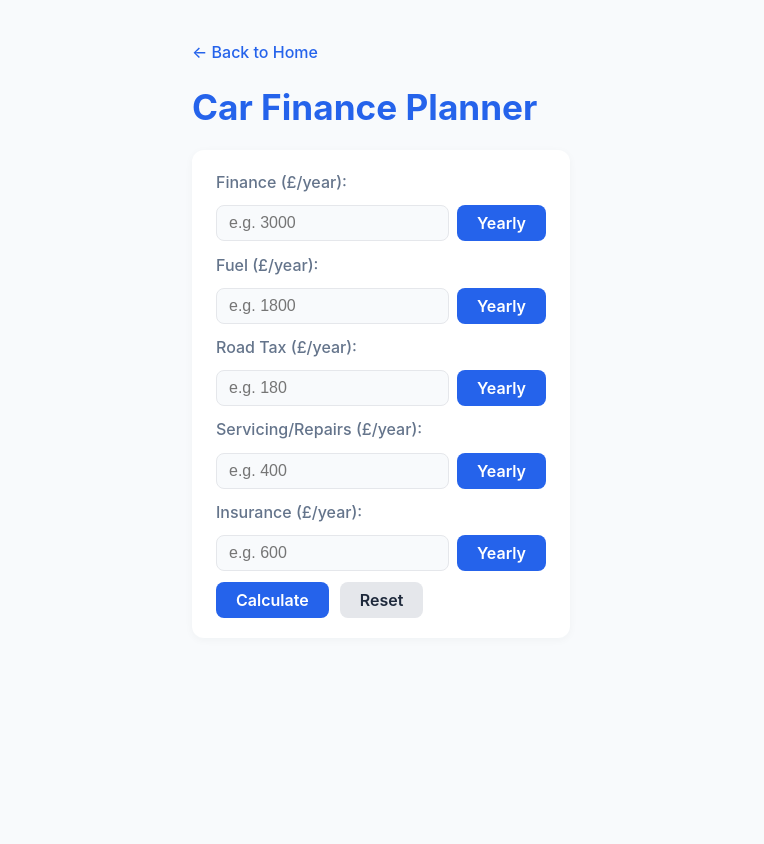
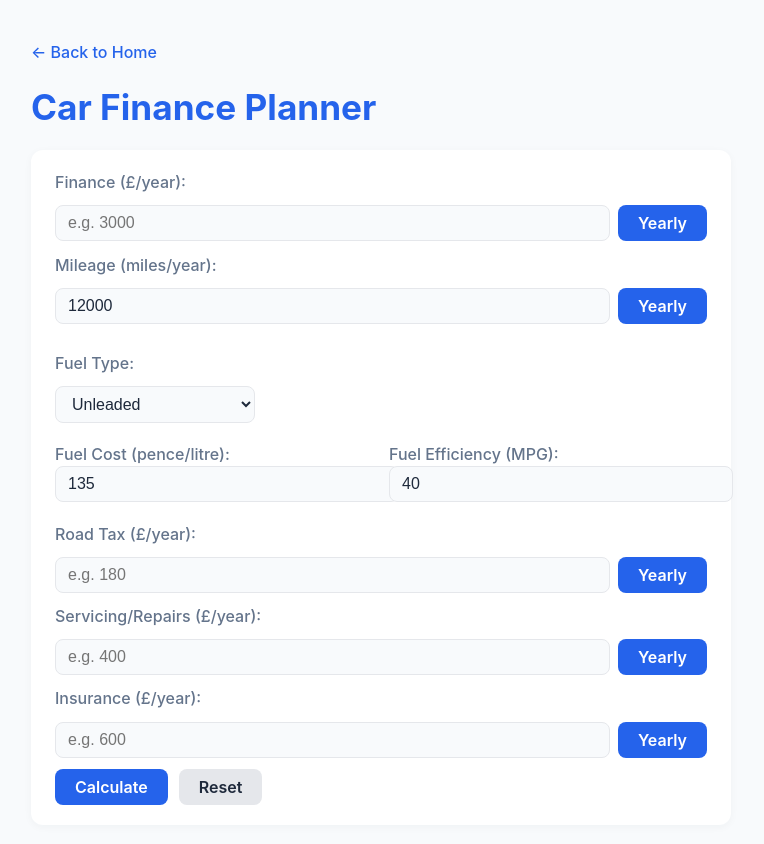
Before and after one commit to nbetts/vibe-finance-planner, a React (Vite) app: page /car-finance in a window 1280 px wide. Shown: the top 844 px of the page, without its empty margins (259-1023 px from the left). Built offline with nearby package versions, Linux system fonts and the light colour scheme.

Commit message:
improved fuel cost calculation

```diff
--- a/src/constants.ts
+++ b/src/constants.ts
@@ -1,3 +1,4 @@
+export const LITRES_PER_GALLON = 4.54609;
 export const MONTHS_PER_YEAR = 12;
 export const WEEKS_PER_YEAR = 52;
 export const WORKDAYS_PER_YEAR = 260; // 5 days/week * 52 weeks
--- a/src/pages/car-finance-planner/carFinanceCalculations.ts
+++ b/src/pages/car-finance-planner/carFinanceCalculations.ts
@@ -1,16 +1,42 @@
 
 import type { CarFinanceInputs, CarFinanceBreakdown } from './types';
 import { MONTHS_PER_YEAR } from '../../constants';
+import { LITRES_PER_GALLON } from '../../constants';
 
 function parse(v: string) {
   const n = Number(v);
   return isNaN(n) || v.trim() === '' ? 0 : n;
 }
 
+
+export function calculateYearlyFuelCost(inputs: CarFinanceInputs): number {
+  let mileage = parse(inputs.mileage);
+  if (inputs.mileageUnit === 'month') {
+    mileage = mileage * MONTHS_PER_YEAR;
+  }
+  const cost = parse(inputs.fuelCost);
+  const efficiency = parse(inputs.fuelEfficiency);
+  if (inputs.fuelType === 'unleaded') {
+    // Unleaded: cost is pence/litre, efficiency is MPG
+    // Formula: (mileage / MPG) * LITRES_PER_GALLON * (cost / 100) (£/litre)
+    if (efficiency > 0) {
+      return (mileage / efficiency) * LITRES_PER_GALLON * (cost / 100);
+    }
+  } else if (inputs.fuelType === 'electric') {
+    // Electric: cost is pence/kWh, efficiency is miles/kWh
+    // Formula: (mileage / milesPerKWh) * (cost / 100) (£/kWh)
+    if (efficiency > 0) {
+      return (mileage / efficiency) * (cost / 100);
+    }
+  }
+  return 0;
+}
+
 export function calculateCarFinanceBreakdown(inputs: CarFinanceInputs): CarFinanceBreakdown {
+  const yearlyFuel = calculateYearlyFuelCost(inputs);
   const totalYearly =
     parse(inputs.finance) +
-    parse(inputs.fuel) +
+    yearlyFuel +
     parse(inputs.roadTax) +
     parse(inputs.servicing) +
     parse(inputs.insurance);
--- a/src/pages/car-finance-planner/index.tsx
+++ b/src/pages/car-finance-planner/index.tsx
@@ -1,5 +1,3 @@
-
-
 import { useState } from 'react';
 import { useLocalStorage } from '../../hooks';
 import { calculateCarFinanceBreakdown } from './carFinanceCalculations';
@@ -10,8 +8,11 @@ import { Link } from 'react-router-dom';
 export default function CarFinancePlanner() {
   const [finance, setFinance] = useLocalStorage<string>('carFinance.finance', '');
   const [financeUnit, setFinanceUnit] = useLocalStorage<'year' | 'month'>('carFinance.financeUnit', 'year');
-  const [fuel, setFuel] = useLocalStorage<string>('carFinance.fuel', '');
-  const [fuelUnit, setFuelUnit] = useLocalStorage<'year' | 'month'>('carFinance.fuelUnit', 'year');
+  const [mileage, setMileage] = useLocalStorage<string>('carFinance.mileage', '12000');
+  const [mileageUnit, setMileageUnit] = useLocalStorage<'year' | 'month'>('carFinance.mileageUnit', 'year');
+  const [fuelType, setFuelType] = useLocalStorage<'unleaded' | 'electric'>('carFinance.fuelType', 'unleaded');
+  const [fuelCost, setFuelCost] = useLocalStorage<string>('carFinance.fuelCost', fuelType === 'unleaded' ? '135' : '8.5');
+  const [fuelEfficiency, setFuelEfficiency] = useLocalStorage<string>('carFinance.fuelEfficiency', fuelType === 'unleaded' ? '40' : '3.5');
   const [roadTax, setRoadTax] = useLocalStorage<string>('carFinance.roadTax', '');
   const [roadTaxUnit, setRoadTaxUnit] = useLocalStorage<'year' | 'month'>('carFinance.roadTaxUnit', 'year');
   const [servicing, setServicing] = useLocalStorage<string>('carFinance.servicing', '');
@@ -31,10 +32,14 @@ export default function CarFinancePlanner() {
     const toYearly = (val: string, unit: 'year' | 'month') => unit === 'month' ? parse(val) * MONTHS_PER_YEAR : parse(val);
     const breakdown = calculateCarFinanceBreakdown({
       finance: String(toYearly(finance, financeUnit)),
-      fuel: String(toYearly(fuel, fuelUnit)),
       roadTax: String(toYearly(roadTax, roadTaxUnit)),
       servicing: String(toYearly(servicing, servicingUnit)),
       insurance: String(toYearly(insurance, insuranceUnit)),
+      mileage,
+      mileageUnit,
+      fuelType,
+      fuelCost,
+      fuelEfficiency,
     });
     setResult(breakdown);
     setShowResult(true);
@@ -43,8 +48,11 @@ export default function CarFinancePlanner() {
   const handleReset = () => {
     setFinance('');
     setFinanceUnit('year');
-    setFuel('');
-    setFuelUnit('year');
+    setMileage('12000');
+    setMileageUnit('year');
+    setFuelType('unleaded');
+    setFuelCost('135');
+    setFuelEfficiency('40');
     setRoadTax('');
     setRoadTaxUnit('year');
     setServicing('');
@@ -78,20 +86,64 @@ export default function CarFinancePlanner() {
               {financeUnit === 'year' ? 'Yearly' : 'Monthly'}
             </button>
           </div>
-          <label htmlFor="fuel">Fuel (£/{fuelUnit}):</label>
-          <div style={{ display: 'flex', gap: '0.5rem', alignItems: 'center' }}>
+          <label htmlFor="mileage">Mileage (miles/{mileageUnit}):</label>
+          <div style={{ display: 'flex', gap: '0.5rem', alignItems: 'center', marginBottom: '1rem' }}>
             <input
-              id="fuel"
+              id="mileage"
               type="number"
               min="0"
-              value={fuel}
-              onChange={e => setFuel(e.target.value)}
-              placeholder="e.g. 1800"
+              value={mileage}
+              onChange={e => setMileage(e.target.value)}
+              placeholder="e.g. 12000"
               style={{ flex: 1 }}
             />
-            <button type="button" aria-label="Toggle fuel unit" style={{ minWidth: 70 }} onClick={() => setFuelUnit(fuelUnit === 'year' ? 'month' : 'year')}>
-              {fuelUnit === 'year' ? 'Yearly' : 'Monthly'}
+            <button type="button" aria-label="Toggle mileage unit" style={{ minWidth: 70 }} onClick={() => setMileageUnit(mileageUnit === 'year' ? 'month' : 'year')}>
+              {mileageUnit === 'year' ? 'Yearly' : 'Monthly'}
             </button>
+          </div>
+          <label htmlFor="fuelType">Fuel Type:</label>
+          <select
+            id="fuelType"
+            value={fuelType}
+            onChange={e => {
+              const type = e.target.value as 'unleaded' | 'electric';
+              setFuelType(type);
+              setFuelCost(type === 'unleaded' ? '135' : '8.5');
+              setFuelEfficiency(type === 'unleaded' ? '40' : '3.5');
+            }}
+            style={{ marginBottom: '0.5rem', maxWidth: 200 }}
+          >
+            <option value="unleaded">Unleaded</option>
+            <option value="electric">Electric</option>
+          </select>
+
+          <div style={{ display: 'flex', gap: '1rem', alignItems: 'center', marginBottom: '0.5rem' }}>
+            <div style={{ flex: 1 }}>
+              <label htmlFor="fuelCost">Fuel Cost ({fuelType === 'unleaded' ? 'pence/litre' : 'pence/kWh'}):</label>
+              <input
+                id="fuelCost"
+                type="number"
+                min="0"
+                step="any"
+                value={fuelCost}
+                onChange={e => setFuelCost(e.target.value)}
+                placeholder={fuelType === 'unleaded' ? '135' : '8.5'}
+                style={{ width: '100%' }}
+              />
+            </div>
+            <div style={{ flex: 1 }}>
+              <label htmlFor="fuelEfficiency">Fuel Efficiency ({fuelType === 'unleaded' ? 'MPG' : 'miles/kWh'}):</label>
+              <input
+                id="fuelEfficiency"
+                type="number"
+                min="0"
+                step="any"
+                value={fuelEfficiency}
+                onChange={e => setFuelEfficiency(e.target.value)}
+                placeholder={fuelType === 'unleaded' ? '40' : '3.5'}
+                style={{ width: '100%' }}
+              />
+            </div>
           </div>
           <label htmlFor="roadTax">Road Tax (£/{roadTaxUnit}):</label>
           <div style={{ display: 'flex', gap: '0.5rem', alignItems: 'center' }}>
--- a/src/pages/car-finance-planner/types.ts
+++ b/src/pages/car-finance-planner/types.ts
@@ -1,9 +1,13 @@
 export type CarFinanceInputs = {
   finance: string;
-  fuel: string;
   roadTax: string;
   servicing: string;
   insurance: string;
+  mileage: string;
+  mileageUnit: 'year' | 'month';
+  fuelType: 'unleaded' | 'electric';
+  fuelCost: string;
+  fuelEfficiency: string;
 };
 
 export type CarFinanceBreakdown = {
```
